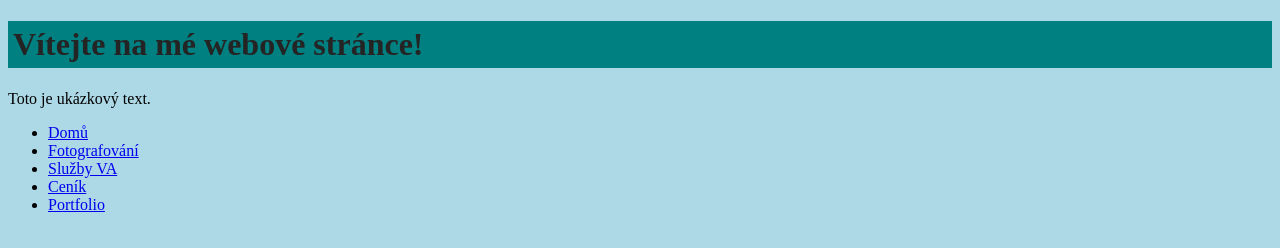
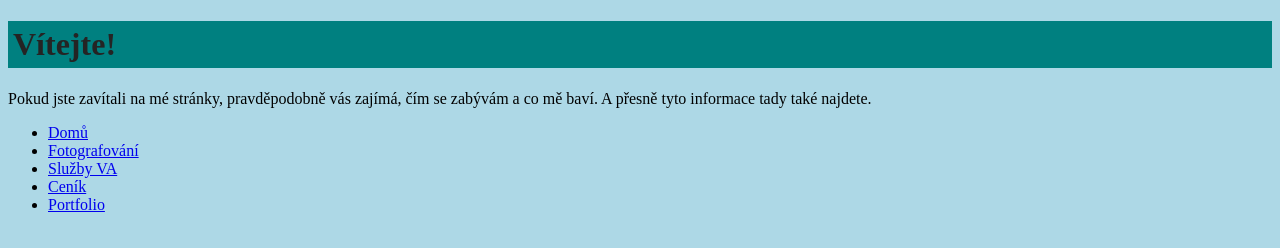
Before and after one commit to mohelka/marketamohelnikova.github.io, a plain HTML site: page index.html in a window 1280 px wide. Drawn offline with Linux system fonts and the light colour scheme; a web font is replaced by a local one.

Commit message:
Update index.html

```diff
--- a/index.html
+++ b/index.html
@@ -8,8 +8,8 @@
     <link rel="stylesheet" href="style.css">
 </head>
 <body>
-    <h1>Vítejte na mé webové stránce!</h1>
-    <p>Toto je ukázkový text.</p>
+    <h1>Vítejte!</h1>
+    <p>Pokud jste zavítali na mé stránky, pravděpodobně vás zajímá, čím se zabývám a co mě baví. A přesně tyto informace tady také najdete.</p>
     <nav>
         <ul>
             <li><a href="index.html">Domů</a></li>
```
